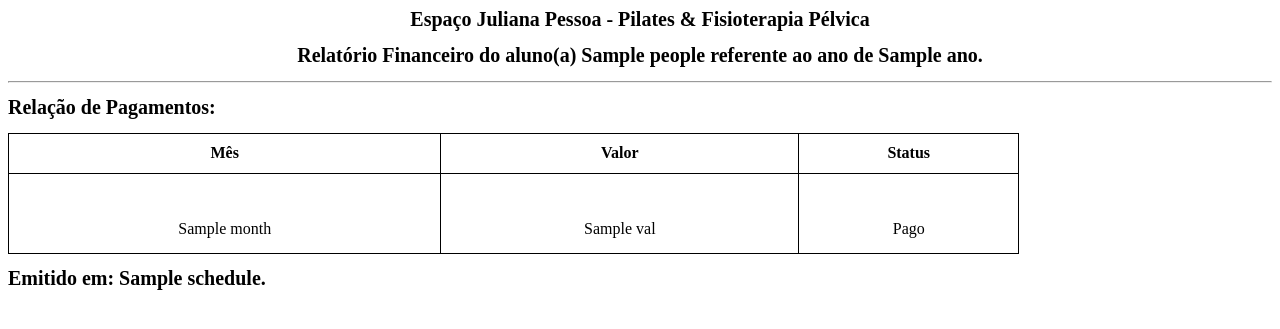
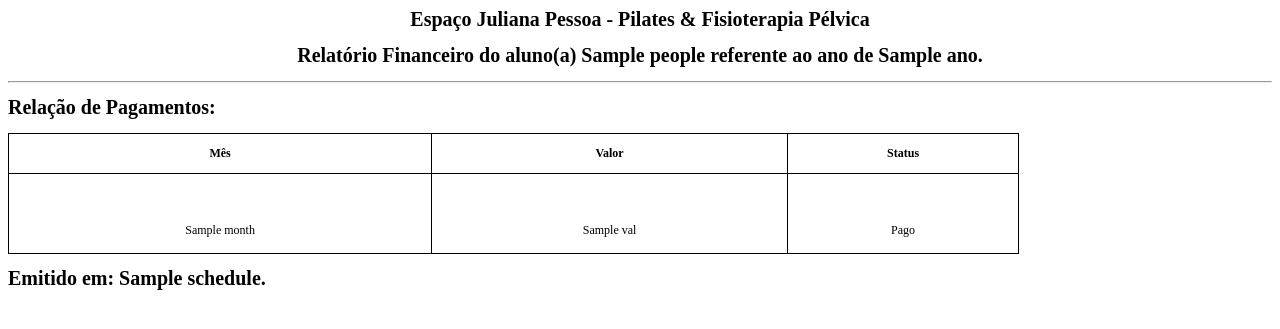
Before and after one commit to julioreis-dev/studio_pilates, a Django app: template alunos/templates/reports/pdf_template.html in a window 1280 px wide. Shown: the top 329 px of the page. Run offline with Django 3.2, Linux system fonts and the light colour scheme; the template is opened without the code that fills it: most values are stand-ins (such as "Sample title", 1, 10 or a date in 2020).

Commit message:
Improvments in the file pdf_template.html

```diff
--- a/alunos/templates/reports/pdf_template.html
+++ b/alunos/templates/reports/pdf_template.html
@@ -25,9 +25,11 @@
         width: 80%;
     }
     th {
+        font-size: 12px;
         height: 40px;
     }
     td {
+    font-size: 12px;
     padding: 15px;
     height: 80px;
     vertical-align: bottom;
@@ -48,7 +50,7 @@
       <tbody>
       {% for info in infos %}
         <tr>
-          <td class="text-center">{{ info.month }}</td>
+          <td class="text-center">{{ info.month|capfirst }}</td>
           <td class="text-center">{{ info.val }}</td>
           {% if info.pay == False %}
           <td class="text-center">Pagamento não realizado</td>
```
